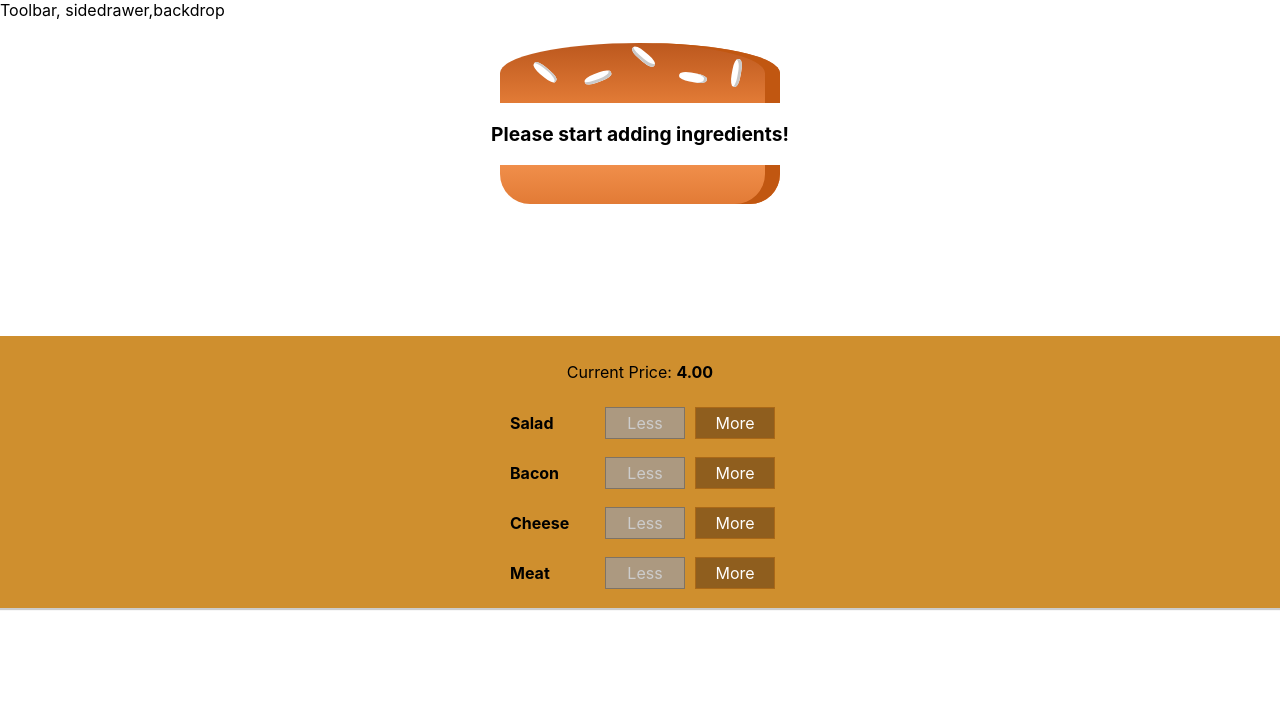
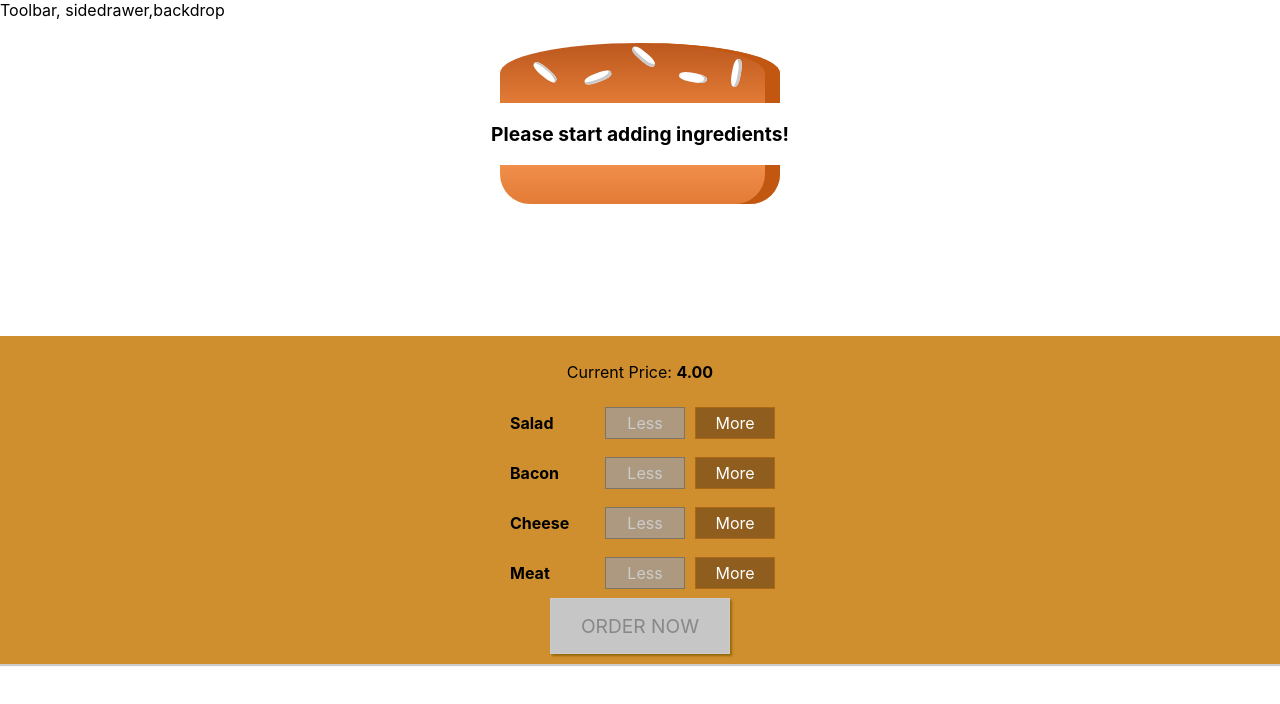
Before and after one commit to muzudre/react-complete-guide, a React app: page / in a window 1280 px wide. Shown: the top 704 px of the page. Built offline with nearby package versions, Linux system fonts and the light colour scheme.

Commit message:
adding a modal

```diff
--- a/src/components/Burger/BuildControls/BuildControls.css
+++ b/src/components/Burger/BuildControls/BuildControls.css
@@ -8,3 +8,45 @@
   margin: auto;
   padding: 10px 0;
 }
+
+.OrderButton {
+  background-color: #dad735;
+  outline: none;
+  cursor: pointer;
+  border: 1px solid #966909;
+  color: #966909;
+  font-family: inherit;
+  font-size: 1.2em;
+  padding: 15px 30px;
+  box-shadow: 2px 2px 2px #966909;
+}
+
+.OrderButton:hover,
+.OrderButton:active {
+  background-color: #a0db41;
+  border: 1px solid #966909;
+  color: #966909;
+}
+
+.OrderButton:disabled {
+  background-color: #c7c6c6;
+  cursor: not-allowed;
+  border: 1px solid #ccc;
+  color: #888888;
+}
+
+.OrderButton:not(:disabled) {
+  animation: enable 0.3s linear;
+}
+
+@keyframes enable {
+  0% {
+    transform: scale(1);
+  }
+  60% {
+    transform: scale(1.1);
+  }
+  100% {
+    transform: scale(1);
+  }
+}
--- a/src/components/Burger/BuildControls/BuildControls.js
+++ b/src/components/Burger/BuildControls/BuildControls.js
@@ -22,6 +22,7 @@
                 disabled={props.disabled[ctrl.type]}
             />
         ))}
+        <button className='OrderButton' disabled={!props.purchasable} onClick={props.ordered}>ORDER NOW</button>
     </div>
 )
 
--- /dev/null
+++ b/src/components/Burger/OrderSummary/OrderSummary.js
@@ -0,0 +1,21 @@
+import React from 'react'
+import Aux from '../../../hoc/Aux';
+
+const orderSummary = (props) => {
+    const ingredientSummary = Object.keys(props.ingredients)
+        .map(igKey => {
+            return <li key={igKey}><span style={{ textTransform: 'capitalize' }}>{igKey}</span>: {props.ingredients[igKey]}</li>
+        })
+    return (
+        <Aux>
+            <h3>Your Order</h3>
+            <p>A delicious burger with the following ingredients:</p>
+            <ul>
+                {ingredientSummary}
+            </ul>
+            <p>Continue to Checkout?</p>
+        </Aux>
+    )
+}
+
+export default orderSummary;
--- /dev/null
+++ b/src/components/UI/Modal/Modal.css
@@ -0,0 +1,20 @@
+.Modal {
+  position: fixed;
+  z-index: 500;
+  background-color: white;
+  width: 70%;
+  border: 1px solid #ccc;
+  box-shadow: 1px 1px 1px black;
+  padding: 16px;
+  left: 15%;
+  top: 30%;
+  box-sizing: border-box;
+  transition: all 0.3s ease-out;
+}
+
+@media (min-width: 600px) {
+  .Modal {
+    width: 500px;
+    left: calc(50% - 250px);
+  }
+}
--- /dev/null
+++ b/src/components/UI/Modal/Modal.js
@@ -0,0 +1,14 @@
+import React from 'react'
+
+import './Modal.css'
+
+const modal = (props) => (
+    <div className='Modal' style={{
+        transform: props.show ? 'translateY(0)' : 'translateY(-100vh)',
+        opacity: props.show ? '1' : '0'
+    }}>
+        {props.children}
+    </div>
+)
+
+export default modal
--- a/src/containers/BurgerBuilder/BurgerBuilder.js
+++ b/src/containers/BurgerBuilder/BurgerBuilder.js
@@ -3,6 +3,9 @@
 import Aux from '../../hoc/Aux'
 import Burger from '../../components/Burger/Burger'
 import BuildControls from '../../components/Burger/BuildControls/BuildControls'
+import Modal from '../../components/UI/Modal/Modal'
+import OrderSummary from '../../components/Burger/OrderSummary/OrderSummary'
+
 
 const ENGREDIENT_PRICES = {
     salad: 0.5,
@@ -10,7 +13,6 @@
     meat: 1.3,
     bacon: 0.7
 }
-
 class BurgerBuilder extends Component {
     state = {
         ingredients: {
@@ -19,7 +21,24 @@
             cheese: 0,
             meat: 0
         },
-        totalPrice: 4
+        totalPrice: 4,
+        purchaseable: false,
+        purchasing: false
+    }
+
+    updatePurchaseState(updatedIngredients) {
+        const sum = Object.keys(updatedIngredients)
+            .map(igKey => {
+                return updatedIngredients[igKey]
+            })
+            .reduce((sum, el) => {
+                return sum + el
+            }, 0)
+        this.setState({ purchaseable: sum > 0 })
+    }
+
+    purchaseHandler = () => {
+        this.setState({ purchasing: true })
     }
 
     addIngredientHandler = (type) => {
@@ -33,6 +52,7 @@
         const oldPrice = this.state.totalPrice
         const newPrice = oldPrice + priceAddition
         this.setState({ totalPrice: newPrice, ingredients: updatedIngredients })
+        this.updatePurchaseState(updatedIngredients)
     }
 
     removeIngredientHandler = (type) => {
@@ -49,6 +69,7 @@
         const oldPrice = this.state.totalPrice
         const newPrice = oldPrice - priceDeduction
         this.setState({ totalPrice: newPrice, ingredients: updatedIngredients })
+        this.updatePurchaseState(updatedIngredients)
     }
 
     render() {
@@ -60,12 +81,17 @@
         }
         return (
             <Aux>
+                <Modal show={this.state.purchasing}>
+                    <OrderSummary ingredients={this.state.ingredients} />
+                </Modal>
                 <Burger ingredients={this.state.ingredients} />
                 <BuildControls
                     ingredientAdded={this.addIngredientHandler}
                     ingredientRemoved={this.removeIngredientHandler}
                     disabled={disabledInfo}
                     price={this.state.totalPrice}
+                    purchasable={this.state.purchaseable}
+                    ordered={this.purchaseHandler}
                 />
             </Aux>
         )
```
Also changed, not shown: src/components/UI/Backdrop/Backdrop.js (added).
